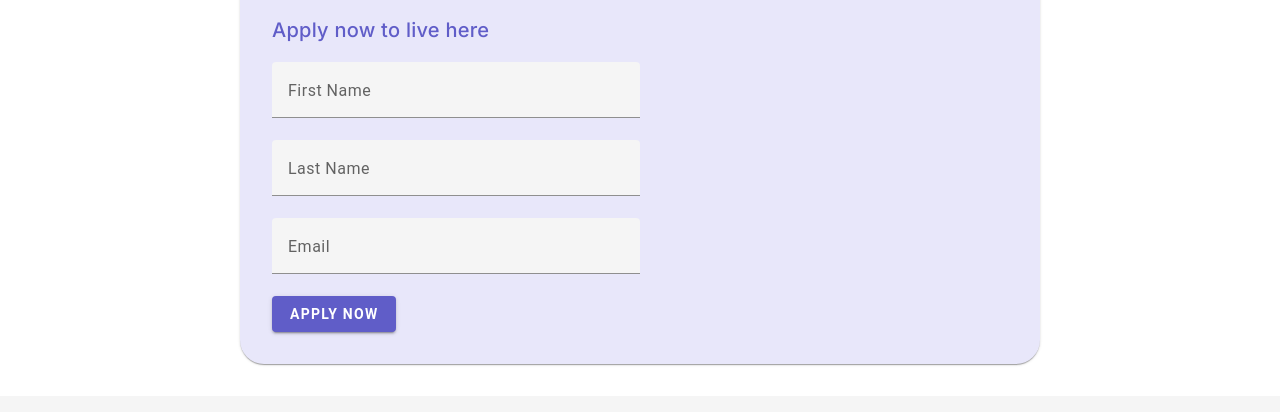
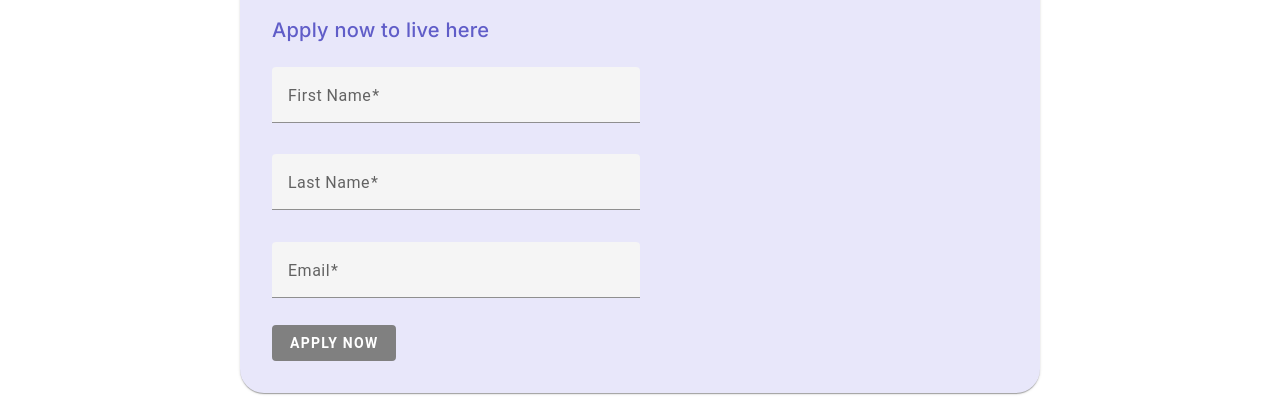
Before and after one commit to esthersoftwaredev/Angular-HomesApp, an Angular app: page /details/1 in a window 1280 px wide. Shown: the part 774-1186 px from the top of the page. Built offline with nearby package versions, Linux system fonts and the light colour scheme.

Commit message:
form validation with the new syntax and mat

```diff
--- a/src/app/components/details/details.component.html
+++ b/src/app/components/details/details.component.html
@@ -18,19 +18,32 @@
       <h2 class="section-heading">Apply now to live here</h2>
 
       <form [formGroup]="applyForm" (submit)="onSubmitApplication()">
+
         <mat-form-field>
           <mat-label>First Name</mat-label>
           <input type="text" matInput formControlName="firstName" id="first-name" placeholder="Write your first name">
+          @if (form['lastName'].errors) {
+            <mat-error>Please enter a valid first name</mat-error>
+            }
         </mat-form-field>
+
         <mat-form-field>
           <mat-label>Last Name</mat-label>
           <input type="text" matInput formControlName="lastName" id="last-name" placeholder="Write your last name">
+          @if (form['lastName'].errors) {
+            <mat-error>Please enter a valid last name</mat-error>
+            }
         </mat-form-field>
+
         <mat-form-field>
           <mat-label>Email</mat-label>
-          <input type="email" matInput formControlName="email" id="email" placeholder="Ex. pat@example.com">
+          <input type="email" matInput formControlName="email" id="email" placeholder="Ex. pat@example.com" required>
+          @if (form['email'].errors) {
+            <mat-error>Please enter a valid email</mat-error>
+            }
         </mat-form-field>
-        <button mat-raised-button type="submit">{{buttonValue}}</button>
+
+        <button mat-raised-button type="submit" [disabled]="applyForm.invalid" [class.btn-disabled]="applyForm.invalid">{{buttonValue}}</button>
       </form>
     </div>
   </div>
--- a/src/app/components/details/details.component.scss
+++ b/src/app/components/details/details.component.scss
@@ -76,6 +76,7 @@ mat-card {
 
         mat-form-field {
           width: 50%;
+          margin: 0.3rem 0;
         }
 
         button {
@@ -84,11 +85,15 @@ mat-card {
           border: 2px solid #605dc8;
           text-transform: uppercase;
           font-weight: 600;
-          // margin: 1rem;
 
           &:hover {
             background-color: #e8e7fa;
             color: #605dc8;
+          }
+
+          &.btn-disabled {
+            background-color: gray;
+            border: 2px solid gray;
           }
         }
       }
--- a/src/app/components/details/details.component.ts
+++ b/src/app/components/details/details.component.ts
@@ -1,8 +1,8 @@
-import { Component, inject } from "@angular/core";
+import { Component, OnInit, inject } from "@angular/core";
 import { ActivatedRoute } from "@angular/router";
 import { HousingService } from "../../services/housing.service";
 import { HousingLocation } from "../../models/housing-location";
-import { FormControl, FormGroup, ReactiveFormsModule } from "@angular/forms";
+import { AbstractControl, FormBuilder, FormControl, FormGroup, ReactiveFormsModule, Validators } from "@angular/forms";
 
 import { MatCardModule } from "@angular/material/card";
 import { MatFormFieldModule } from "@angular/material/form-field";
@@ -24,7 +24,7 @@ import { MatIconModule } from "@angular/material/icon";
 	templateUrl: "./details.component.html",
 	styleUrl: "./details.component.scss",
 })
-export class DetailsComponent {
+export class DetailsComponent implements OnInit {
 	route: ActivatedRoute = inject(ActivatedRoute);
 	housingService = inject(HousingService);
 	housingLocation: HousingLocation | undefined;
@@ -36,13 +36,31 @@ export class DetailsComponent {
 		email: new FormControl(""),
 	});
 
-	constructor() {
+	constructor(private formBuilder: FormBuilder) {
 		const housingLocationId = Number(this.route.snapshot.params["id"]);
 		this.housingLocation =
 			this.housingService.getHousingLocationById(housingLocationId);
 	}
 
+  ngOnInit(): void {
+    this.applyForm = this.formBuilder.group(
+      {
+        firstName: ['', Validators.required],
+        lastName: ['', Validators.required],
+        email: ['', [Validators.required, Validators.email]],
+      }
+    );
+  }
+
+  get form(): { [key: string]: AbstractControl } {
+    return this.applyForm.controls;
+  }
+
   onSubmitApplication() {
+    if (this.form['invalid']) {
+      return;
+    }
+
     this.housingService.submitApplication(
       this.applyForm.value.firstName ?? '',
       this.applyForm.value.lastName ?? '',
@@ -52,6 +70,5 @@ export class DetailsComponent {
     setTimeout(() => {
       this.buttonValue = "Apply Now";
     }, 2000);
-    this.applyForm.reset();
   }
 }
```
Also changed, not shown: 1 other file (tests, documents, lock files or other folders).
